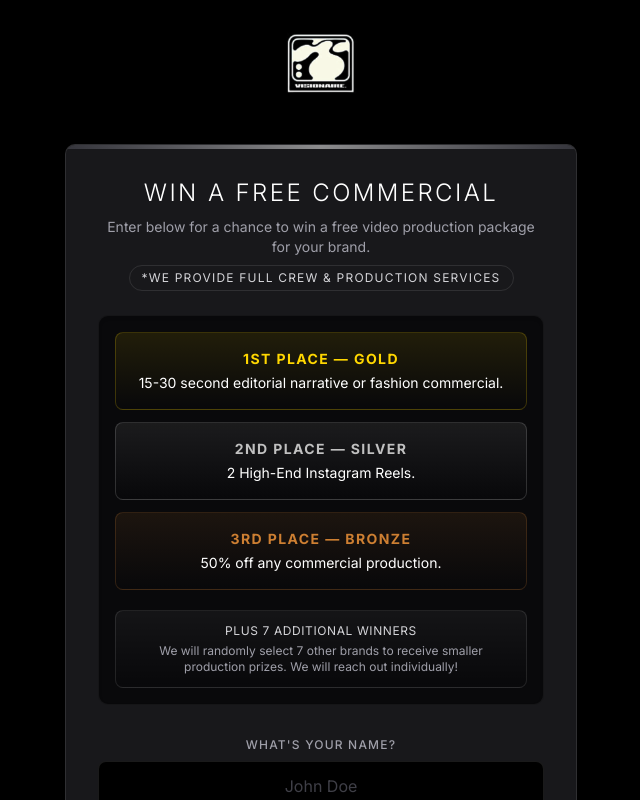
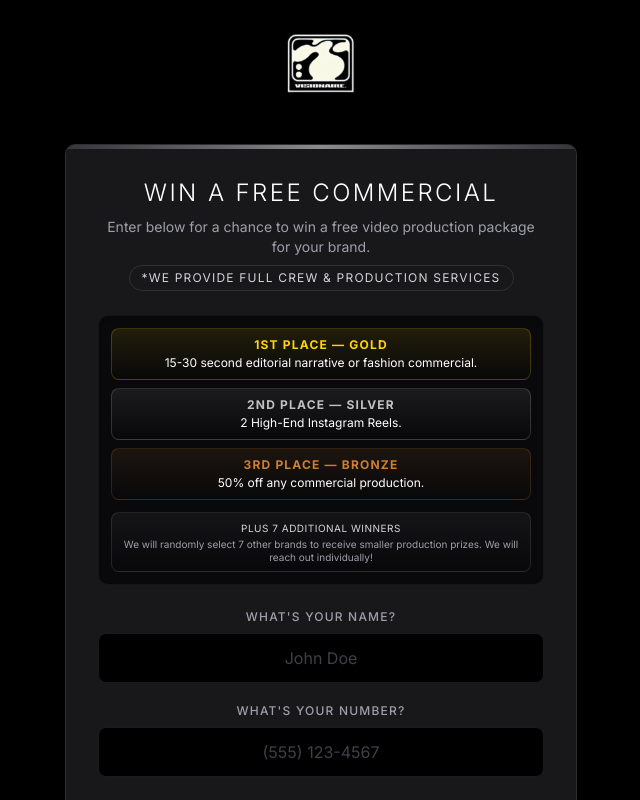
Before and after one commit to 1bstaragency-lab/Visionaire-Site, a Next.js app: page /giveaway in a window 1280 px wide. Shown: the top 800 px of the page, without its empty margins (319-959 px from the left). Built offline with nearby package versions, Linux system fonts and the light colour scheme; no server answers; a web font is replaced by a local one.

Commit message:
style: Make prize tier boxes more compact

```diff
--- a/src/components/GiveawayForm.tsx
+++ b/src/components/GiveawayForm.tsx
@@ -33,22 +33,22 @@ export default function GiveawayForm() {
         </p>
       </div>
 
-      <div className="flex flex-col gap-3 mb-8 bg-zinc-950 border border-white/5 p-4 rounded-lg shadow-inner">
-        <div className="bg-gradient-to-b from-[#FFD700]/10 to-transparent border border-[#FFD700]/20 p-4 rounded-md text-center flex flex-col items-center justify-center">
-          <p className="text-[#FFD700] text-sm font-bold uppercase tracking-widest mb-1">1st Place — Gold</p>
-          <p className="text-white text-sm">15-30 second editorial narrative or fashion commercial.</p>
+      <div className="flex flex-col gap-2 mb-6 bg-zinc-950 border border-white/5 p-3 rounded-lg shadow-inner">
+        <div className="bg-gradient-to-b from-[#FFD700]/10 to-transparent border border-[#FFD700]/20 p-2 rounded-md text-center flex flex-col items-center justify-center">
+          <p className="text-[#FFD700] text-xs font-bold uppercase tracking-widest mb-0.5">1st Place — Gold</p>
+          <p className="text-white text-xs">15-30 second editorial narrative or fashion commercial.</p>
         </div>
-        <div className="bg-gradient-to-b from-[#C0C0C0]/10 to-transparent border border-[#C0C0C0]/20 p-4 rounded-md text-center flex flex-col items-center justify-center">
-          <p className="text-[#C0C0C0] text-sm font-bold uppercase tracking-widest mb-1">2nd Place — Silver</p>
-          <p className="text-white text-sm">2 High-End Instagram Reels.</p>
+        <div className="bg-gradient-to-b from-[#C0C0C0]/10 to-transparent border border-[#C0C0C0]/20 p-2 rounded-md text-center flex flex-col items-center justify-center">
+          <p className="text-[#C0C0C0] text-xs font-bold uppercase tracking-widest mb-0.5">2nd Place — Silver</p>
+          <p className="text-white text-xs">2 High-End Instagram Reels.</p>
         </div>
-        <div className="bg-gradient-to-b from-[#CD7F32]/10 to-transparent border border-[#CD7F32]/20 p-4 rounded-md text-center flex flex-col items-center justify-center">
-          <p className="text-[#CD7F32] text-sm font-bold uppercase tracking-widest mb-1">3rd Place — Bronze</p>
-          <p className="text-white text-sm">50% off any commercial production.</p>
+        <div className="bg-gradient-to-b from-[#CD7F32]/10 to-transparent border border-[#CD7F32]/20 p-2 rounded-md text-center flex flex-col items-center justify-center">
+          <p className="text-[#CD7F32] text-xs font-bold uppercase tracking-widest mb-0.5">3rd Place — Bronze</p>
+          <p className="text-white text-xs">50% off any commercial production.</p>
         </div>
-        <div className="bg-gradient-to-b from-white/5 to-transparent border border-white/10 p-3 rounded-md text-center mt-2">
-          <p className="text-zinc-300 text-xs tracking-wider uppercase mb-1">Plus 7 Additional Winners</p>
-          <p className="text-zinc-400 text-xs">We will randomly select 7 other brands to receive smaller production prizes. We will reach out individually!</p>
+        <div className="bg-gradient-to-b from-white/5 to-transparent border border-white/10 p-2 rounded-md text-center mt-1">
+          <p className="text-zinc-300 text-[10px] tracking-wider uppercase mb-0.5">Plus 7 Additional Winners</p>
+          <p className="text-zinc-400 text-[10px] leading-tight">We will randomly select 7 other brands to receive smaller production prizes. We will reach out individually!</p>
         </div>
       </div>
 
```
